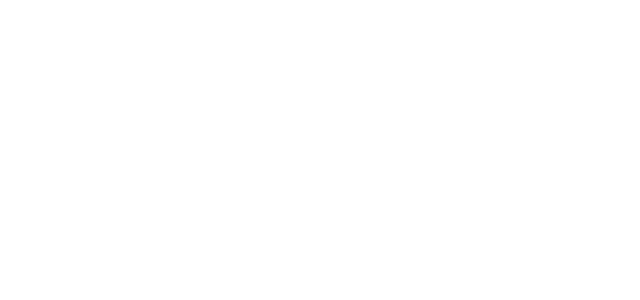
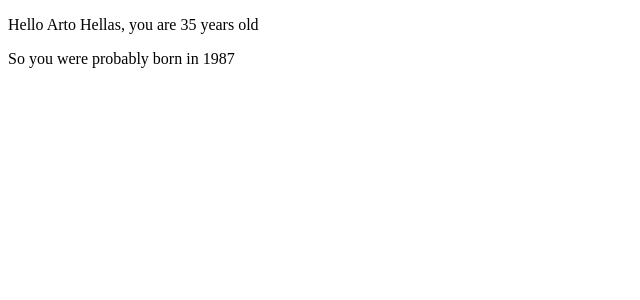
Before and after one commit to tomike19/Fullstack-open, a React (Create React App) app in the folder IntroToReact/: page / in a window 1280 px wide. Shown: the top 300 px of the page, without its empty margins (0-640 px from the left). Built offline with nearby package versions, Linux system fonts and the light colour scheme.

Commit message:
learning destructuring

```diff
--- a/IntroToReact/src/lesson 1-1.1-2/task1.js
+++ b/IntroToReact/src/lesson 1-1.1-2/task1.js
@@ -5,17 +5,16 @@
 // import Part1 from './Part1';
 
 
-const Task1 = () => {
-  const arto = {
+const Task1 = (props) => {
+  props = {
   name: 'Arto Hellas',
   age: 35,
-  education: 'PhD',
-  greet: function() {
-    console.log('hello, my name is ' + this.name)
-  },
 }
-
-arto.greet()
+ const bornYear = () => {
+    const yearNow = new Date().getFullYear()
+    return yearNow - props.age
+ }
+//
 //  const course = 'Half Stack application development'
 //   const part1 = {
 //     name: 'Fundamentals of React',
@@ -32,6 +31,12 @@
 
     return (
         <div>
+         <div>
+      <p>
+        Hello {props.name}, you are {props.age} years old
+      </p>
+      <p>So you were probably born in {bornYear()}</p>
+    </div>
 
 {/* <Header course={course} />
     <Content parts={parts} />
```
